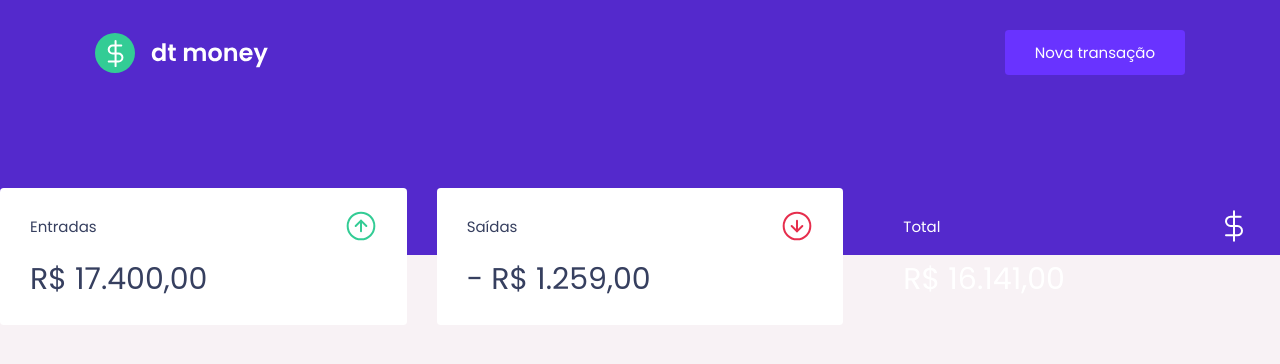
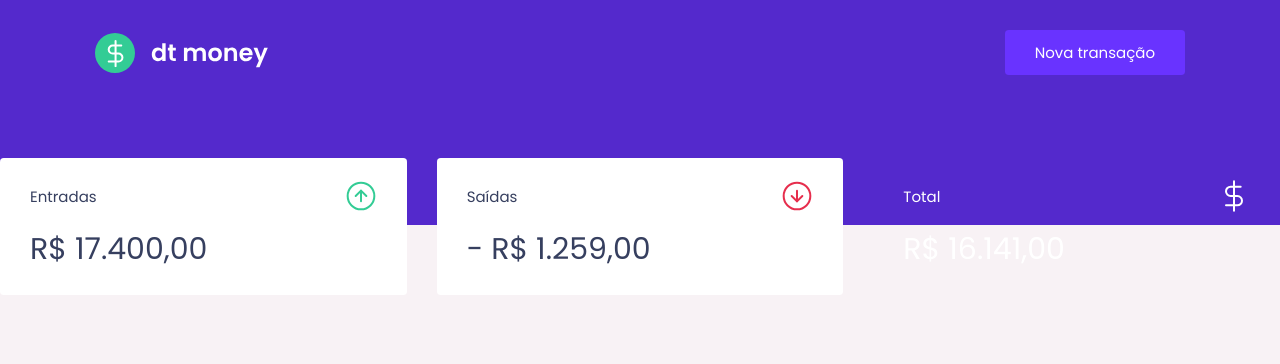
Before and after one commit to ellenassis/dtmoney, a React (Create React App) app: page / in a window 1280 px wide. Shown: the top 364 px of the page. Built offline with nearby package versions, Linux system fonts and the light colour scheme.

Commit message:
fix: change padding

```diff
--- a/src/components/Header/styles.ts
+++ b/src/components/Header/styles.ts
@@ -9,7 +9,7 @@ export const Content = styled.div `
     max-width: 1120px;
     margin: 0 auto;
 
-    padding: 2rem 1rem 12rem;
+    padding: 2rem 1rem 10rem;
     display: flex;
     align-items: center;
     justify-content: space-between;
```
